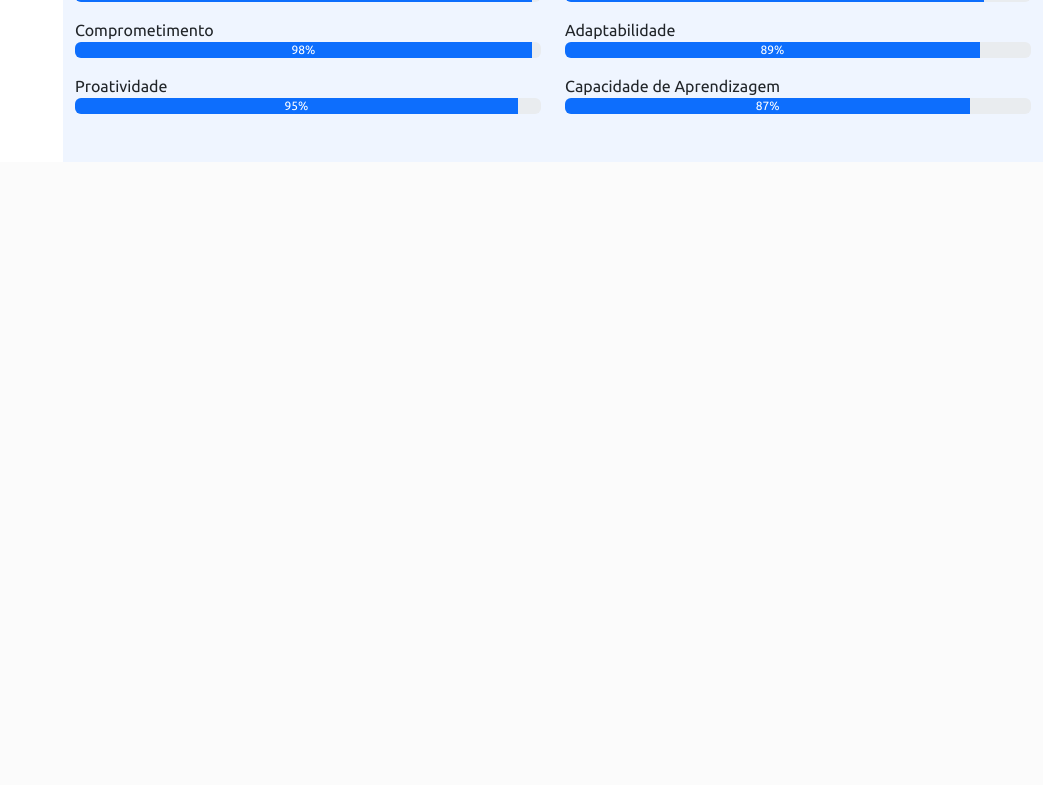
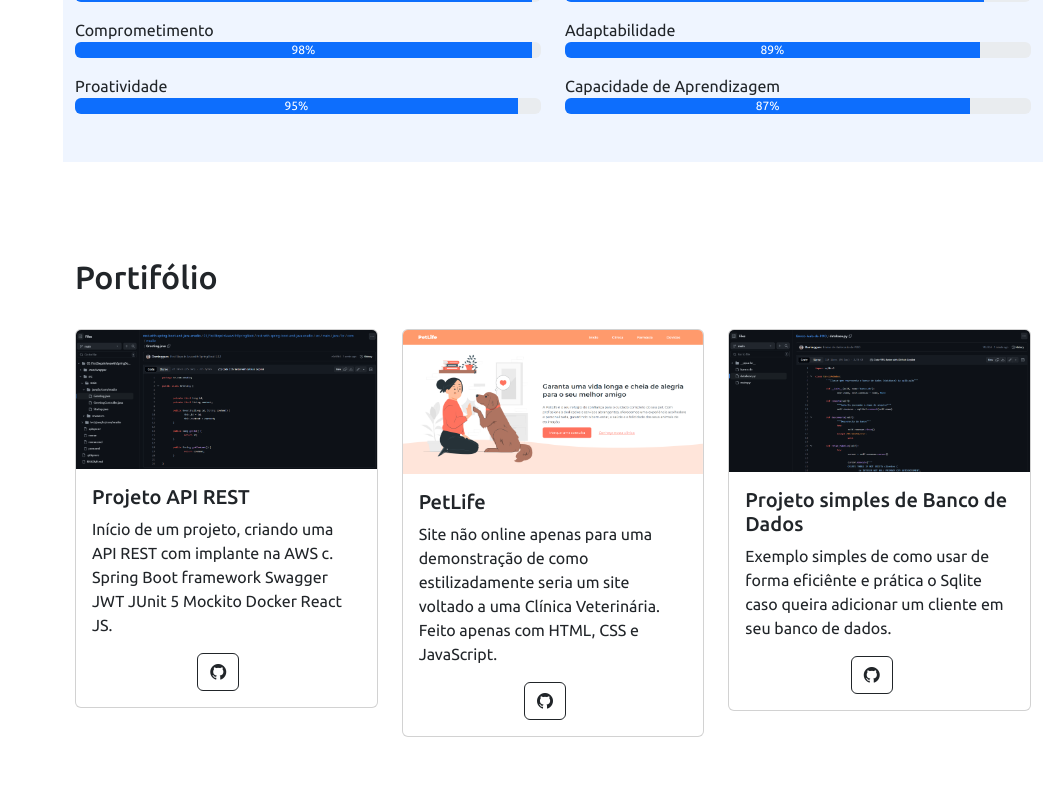
Before and after one commit to Dominggues/Portif-lio-Responsivo, a Flask app: page / in a window 1280 px wide. Shown: the part 2080-2865 px from the top of the page, without its empty margins (237-1280 px from the left). Before the commit the page ends 2194 px from the top, so only its background shows below. Run offline with Flask 3, Linux system fonts and the light colour scheme; some libraries are stand-ins or nearby versions.

Commit message:
Fazendo a section portfólio

```diff
--- a/templates/index.html
+++ b/templates/index.html
@@ -56,12 +56,7 @@
             >
           </li>
           <li class="nav-item">
-            <a class="nav-link" href="#"
-              ><i class="bi-file-earmark" aria-hidden="true"></i> Currículo</a
-            >
-          </li>
-          <li class="nav-item">
-            <a class="nav-link" href="#"
+            <a class="nav-link" href="#portifolio"
               ><i class="bi-collection" aria-hidden="true"></i> Portifólio</a
             >
           </li>
@@ -283,6 +278,83 @@
           </div>
         </div>
       </section>
+
+      <section class="mt-5" id="portifolio">
+        <div class="container pb-5 pt-5">
+
+          <h2 class="pb-4">Portifólio</h2>
+
+          <div id="carouselPortifolio" class="carousel-dark slide" data-bs-ride="carousel">
+            <div class="carousel-indicators">
+              <button type="button" data-bs-target="#carouselPortifolio" data-bs-slide-to="0" class="active" aria-current="true" aria-label="Slide 1"></button>
+              <button type="button" data-bs-target="carouselPortifolio" data-bs-slide-to="1" aria-label="Slide 2"></button>
+            </div>
+            <div class="carousel-inner">
+              <div class="carousel-item active" data-bs-interval="10000">
+
+                <div class="row row-cols-1 row-cols-md-3 g-4">
+                  <div class="col">
+                    <div class="card">
+                      <img src="../static/img/projetoAPI.png" class="card-img-top" alt="Projeto API REST">
+                      <div class="card-body">
+                        <h5 class="card-title">Projeto API REST</h5>
+                        <p class="card-text">Início de um projeto, criando uma API REST com implante na AWS c. Spring Boot framework Swagger JWT JUnit 5 Mockito Docker React JS.</p>
+                        <div class="d-flex justify-content-center">
+                          <a href="https://github.com/Dominggues/Portifolio-Responsivo-Bootstrap-Flask" target="_blank" class="btn btn-outline-dark me-3">
+                            <i class="bi bi-github"></i>
+                          </a>
+                        </div>
+                      </div>
+                    </div>
+                  </div>
+                  <div class="col">
+                    <div class="card">
+                      <img src="../static/img/petLife.png" class="card-img-top" alt="PetLife">
+                      <div class="card-body">
+                        <h5 class="card-title">PetLife</h5>
+                        <p class="card-text">Site não online apenas para uma demonstração de como estilizadamente seria um site voltado a uma Clínica Veterinária. Feito apenas com HTML, CSS e JavaScript.</p>
+                        <div class="d-flex justify-content-center">
+                          <a href="https://github.com/Dominggues/Estudos-HTML-CSS" target="_blank" class="btn btn-outline-dark me-3">
+                            <i class="bi bi-github"></i>
+                          </a>
+                        </div>
+                      </div>
+                    </div>
+                  </div>
+
+                  <div class="col">
+                    <div class="card">
+                      <img src="../static/img/aulaDePOO.png" class="card-img-top" alt="Aula de POO">
+                      <div class="card-body">
+                        <h5 class="card-title">Projeto simples de Banco de Dados</h5>
+                        <p class="card-text">Exemplo simples de como usar de forma eficiênte e prática o Sqlite caso queira adicionar um cliente em seu banco de dados.</p>
+                        <div class="d-flex justify-content-center">
+                          <a href="https://github.com/Dominggues/Banco-Aula-de-POO  " target="_blank" class="btn btn-outline-dark me-3">
+                            <i class="bi bi-github"></i>
+                          </a>
+                        </div>
+                      </div>
+                    </div>
+                  </div>
+
+                </div>
+
+              </div>
+              </div>
+            </div>
+            <button class="carousel-control-prev" type="button" data-bs-target="#carouselExampleDark" data-bs-slide="prev">
+              <span class="carousel-control-prev-icon" aria-hidden="true"></span>
+              <span class="visually-hidden">Previous</span>
+            </button>
+            <button class="carousel-control-next" type="button" data-bs-target="#carouselExampleDark" data-bs-slide="next">
+              <span class="carousel-control-next-icon" aria-hidden="true"></span>
+              <span class="visually-hidden">Next</span>
+            </button>
+          </div>
+
+        </div>
+      </section>
+
     </main>
 
     <script src="../static/bootstrap/js/bootstrap.bundle.min.js"></script>
```
Also changed, not shown: static/img/aulaDePOO.png (added), static/img/petLife.png (added), static/img/projetoAPI.png (added).
